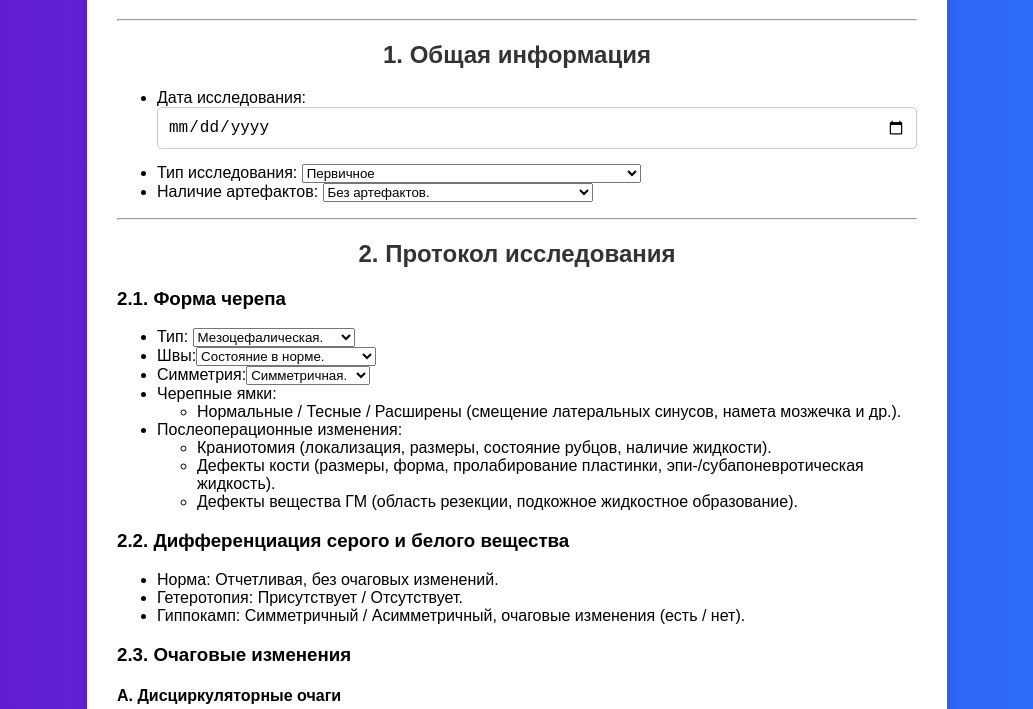
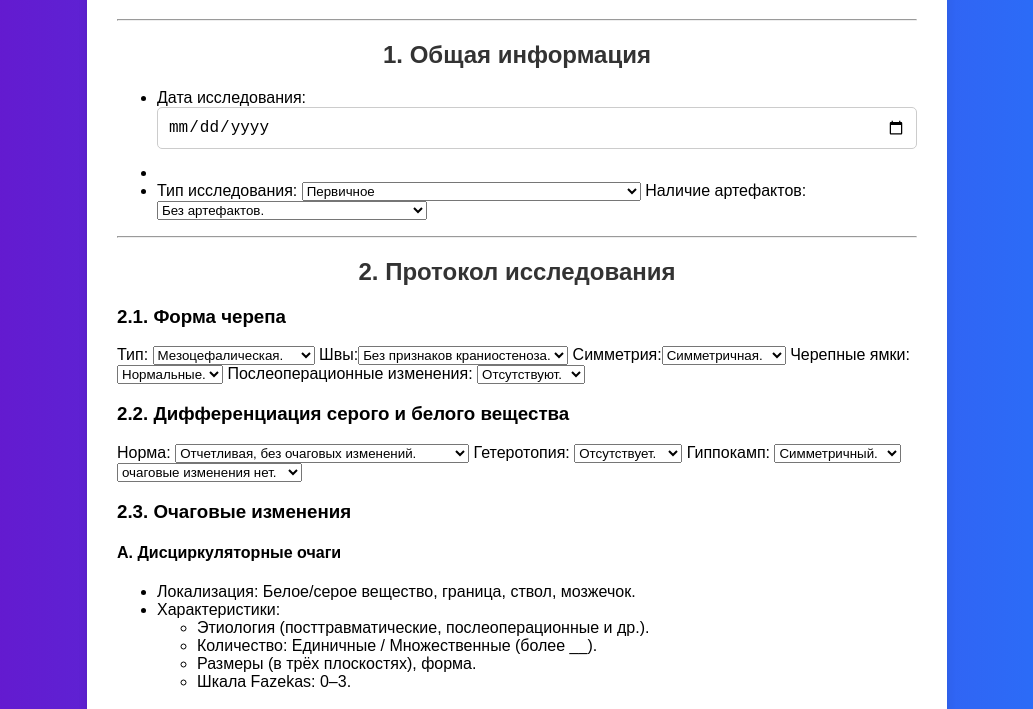
Before and after one commit to MaksatDowletow/MRI, a plain HTML site: page index.html in a window 1280 px wide. Shown: the part 91-800 px from the top of the page, without its empty margins (123-1156 px from the left). Drawn offline with Linux system fonts and the light colour scheme; a script that the page names is missing.

Commit message:
Update index.html

```diff
--- a/index.html
+++ b/index.html
@@ -6,8 +6,7 @@
     <title>ОБЩИЙ ПРОТОКОЛ МРТ ГОЛОВНОГО МОЗГА</title>
     <link rel="stylesheet" href="styles.css" />
 
-    <!-- Удалите все упоминания JSZip -->
-    <script src="https://unpkg.com/pizzip@3.1.0/dist/pizzip.min.js"></script>
+    <!-- Removed JSZip reference -->
     <script src="https://cdn.jsdelivr.net/npm/docxtemplater@3.42.0/build/docxtemplater.min.js"></script>
     <script src="https://cdnjs.cloudflare.com/ajax/libs/FileSaver.js/2.0.5/FileSaver.min.js"></script>
     <!-- Порядок важен: сначала Pizzip, потом docxtemplater -->
@@ -22,18 +21,17 @@
         <h2>1. Общая информация</h2>
         <ul>
           <li>Дата исследования:<input type="date" id="research-date" /></li>
+          <li></li>
           <li>
             Тип исследования:
-            <select id="research-type">
+            <select id="research-type-1">
               <option value="Первичное">Первичное</option>
               <option value="Повторное">
                 Повторное (сравнение с исследованием от ____ г.)
               </option>
             </select>
-          </li>
-          <li>
             Наличие артефактов:
-            <select id="research-type">
+            <select id="research-type-2">
               <option value="Без артефактов.">Без артефактов.</option>
               <option value="Артефакты от движения пациента.">
                 Артефакты от движения пациента.
@@ -47,68 +45,68 @@
         <hr />
         <h2>2. Протокол исследования</h2>
         <h3>2.1. Форма черепа</h3>
-        <ul>
-          <li>
+
         Тип:
-            <select id="research-type">
+        <select id="research-type-3">
           <option value="Мезоцефалическая.">Мезоцефалическая.</option>
           <option value="Долихоцефалическая.">Долихоцефалическая.</option>
           <option value="Брахиоцефалическая">Брахиоцефалическая.</option>
         </select>
-          </li>
-          <li>
+
         Швы:<select id="research-type">
-              <option value="Состояние в норме.">Состояние в норме.</option>
-              <option value="Признаки краниостеноза.">Признаки краниостеноза.</option>
+            <option value="Без признаков краниостеноза.">
+                Без признаков краниостеноза.
+              </option>
+            <option value="Признаки краниостеноза.">
+            Признаки краниостеноза.
+          </option>
         </select>
-          </li>
-          <li>
+
         Симметрия:<select id="research-type">
-
           <option value="Симметричная.">Симметричная.</option>
           <option value="Асимметричная.">Асимметричная.</option>
         </select>
-                  </li>
 
+        Черепные ямки:<select id="research-type">
+          <option value="Нормальные.">Нормальные.</option>
+          <option value="Тесные.">Тесные.</option>
+          <option value="Расширены.">Расширены.</option>
+        </select>
 
+        Послеоперационные изменения:
+        <select id="postoperative-changes">
+          <option value="Отсутствуют.">Отсутствуют.</option>
+          <option value="Краниотомия.">Краниотомия.</option>
+        </select>
 
-          </li>
-          <li>
-            Черепные ямки:
-            <ul>
-              <li>
-                Нормальные / Тесные / Расширены (смещение латеральных синусов,
-                намета мозжечка и др.).
-              </li>
-            </ul>
-          </li>
-          <li>
-            Послеоперационные изменения:
-            <ul>
-              <li>
-                Краниотомия (локализация, размеры, состояние рубцов, наличие
-                жидкости).
-              </li>
-              <li>
-                Дефекты кости (размеры, форма, пролабирование пластинки,
-                эпи-/субапоневротическая жидкость).
-              </li>
-              <li>
-                Дефекты вещества ГМ (область резекции, подкожное жидкостное
-                образование).
-              </li>
-            </ul>
-          </li>
-        </ul>
         <h3>2.2. Дифференциация серого и белого вещества</h3>
-        <ul>
-          <li>Норма: Отчетливая, без очаговых изменений.</li>
-          <li>Гетеротопия: Присутствует / Отсутствует.</li>
-          <li>
-            Гиппокамп: Симметричный / Асимметричный, очаговые изменения (есть /
-            нет).
-          </li>
-        </ul>
+        Норма:
+            <select id="postoperative-changes">
+              <option value="Отчетливая, без очаговых изменений.">
+                Отчетливая, без очаговых изменений.
+              </option>
+              <option value="Не Отчетливая, с очаговымы изменениями.">
+                Не Отчетливая, с очаговымы изменениями.
+              </option>
+            </select>
+        Гетеротопия:
+            <select id="postoperative-changes">
+              <option value="Отсутствует.">Отсутствует.</option>
+              <option value="Присутствует.">Присутствует.</option>
+            </select>
+        Гиппокамп:
+            <select id="postoperative-changes">
+              <option value="Симметричный.">Симметричный.</option>
+              <option value="Асимметричный.">Асимметричный.</option>
+            </select>
+            <select id="postoperative-changes">
+              <option value="очаговые изменения нет.">
+                очаговые изменения нет.
+              </option>
+              <option value="очаговые изменения есть.">
+                очаговые изменения есть.
+              </option>
+            </select>
         <h3>2.3. Очаговые изменения</h3>
         <h4>А. Дисциркуляторные очаги</h4>
         <ul>
```
Lines whose indentation alone changed are shown as unchanged.
